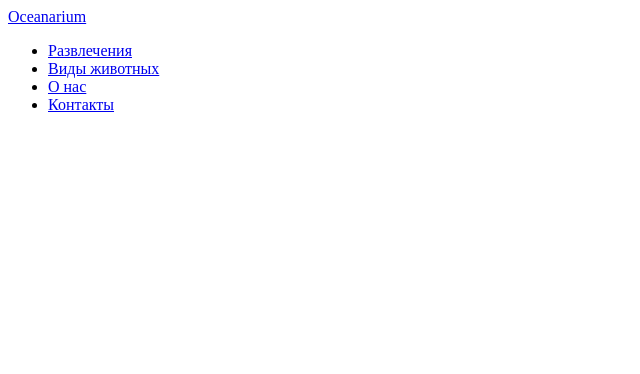
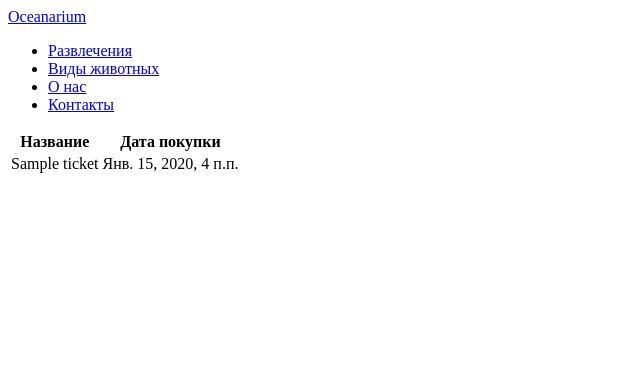
Before and after one commit to fallprojects/ErjanProject, a Django app: template oceanarium/my_site/templates/my_site/customer.html in a window 1280 px wide. Shown: the top 374 px of the page, without its empty margins (0-640 px from the left). Run offline with Django 3.2, Linux system fonts and the light colour scheme; the template is opened without the code that fills it: values that come from a table or form of the project are taken from there, others are empty; tables that the repository leaves empty hold one stand-in row (values such as "Sample post").

Commit message:
add view of a sales order

```diff
--- a/oceanarium/my_site/templates/my_site/customer.html
+++ b/oceanarium/my_site/templates/my_site/customer.html
@@ -1,4 +1,17 @@
 {%extends 'my_site/main.html'%}
 {%block content%}
 
+<table class="table table-sm">
+    <tr>
+    <th>Название</th>
+    <th>Дата покупки</th>
+</tr>
+    {% for order in orders%}
+    <tr>
+        <td>{{order.ticket}}</td>
+        <td>{{order.date_created}}</td>
+
+    </tr>
+{%endfor%}
+
 {% endblock %}
```
